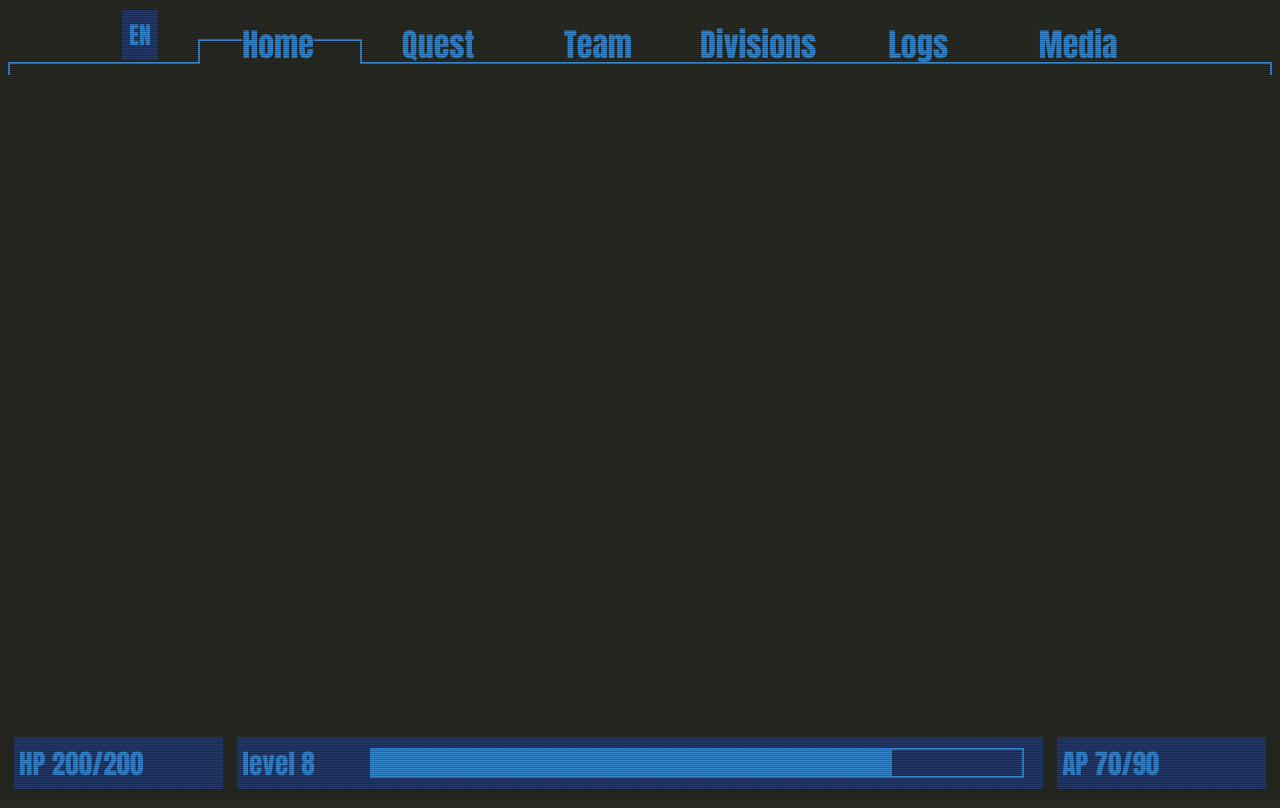
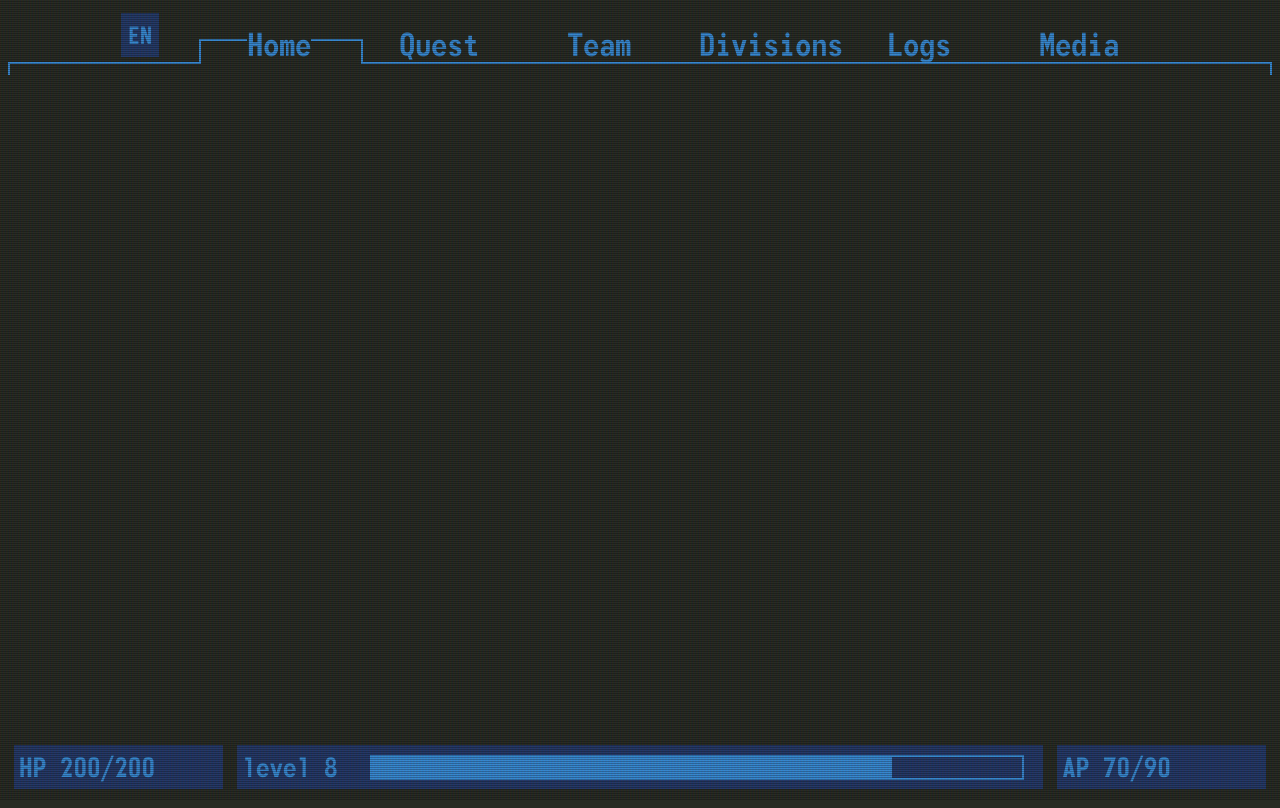
Before and after one commit to Dawson-Robotics/TakTik-2025-Website, a React (Vite) app in the folder site/: page / in a window 1280 px wide. Built offline with nearby package versions, Linux system fonts and the light colour scheme.

Commit message:
add new fonts

```diff
--- a/site/src/main.css
+++ b/site/src/main.css
@@ -1,7 +1,18 @@
+@font-face {
+    font-family: "monofonto";
+    src: url('/assets/monofonto.ttf');
+    font-weight: normal;
+  }
+@font-face {
+    font-family: "fontdiner";
+    src: url('/assets/FontdinerSwanky.ttf');
+    font-weight: normal;
+  }
+
 :root {
+    font-family: 'monofonto', Helvetica, Arial, sans-serif, Impact;
     --bg_colour: #272b23;
     --dawson-blue: #3789d1;
-    font-family: Impact;
     --special-bg: rgba(33, 81, 204, 0.4);
     --background-gradient: linear-gradient(rgba(18, 16, 16, 0) 50%, rgba(0, 0, 0, 0.25) 50%), linear-gradient(90deg, rgba(255, 0, 0, 0.06), rgba(0, 255, 0, 0.02), rgba(0, 0, 255, 0.06));
 }
```
Also changed, not shown: site/public/assets/FontdinerSwanky.ttf (added), site/public/assets/monofonto.ttf (added).
